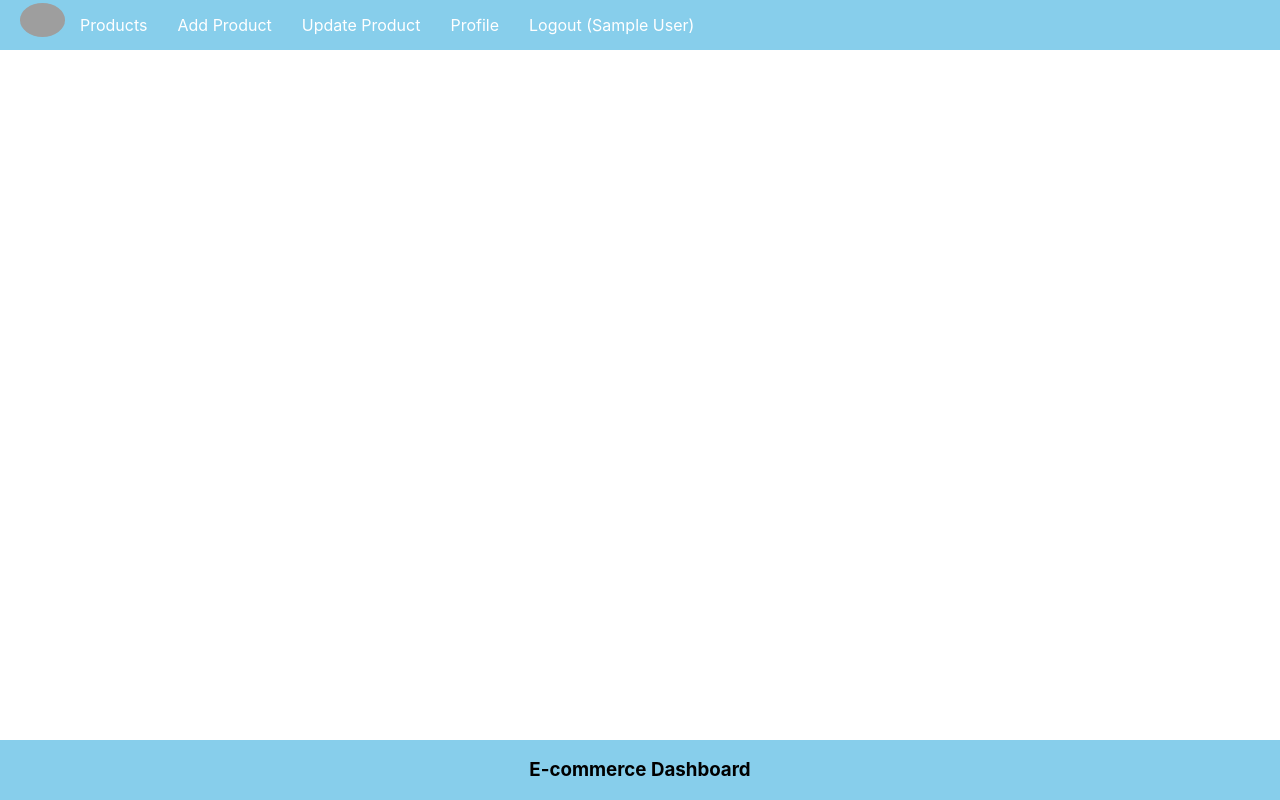
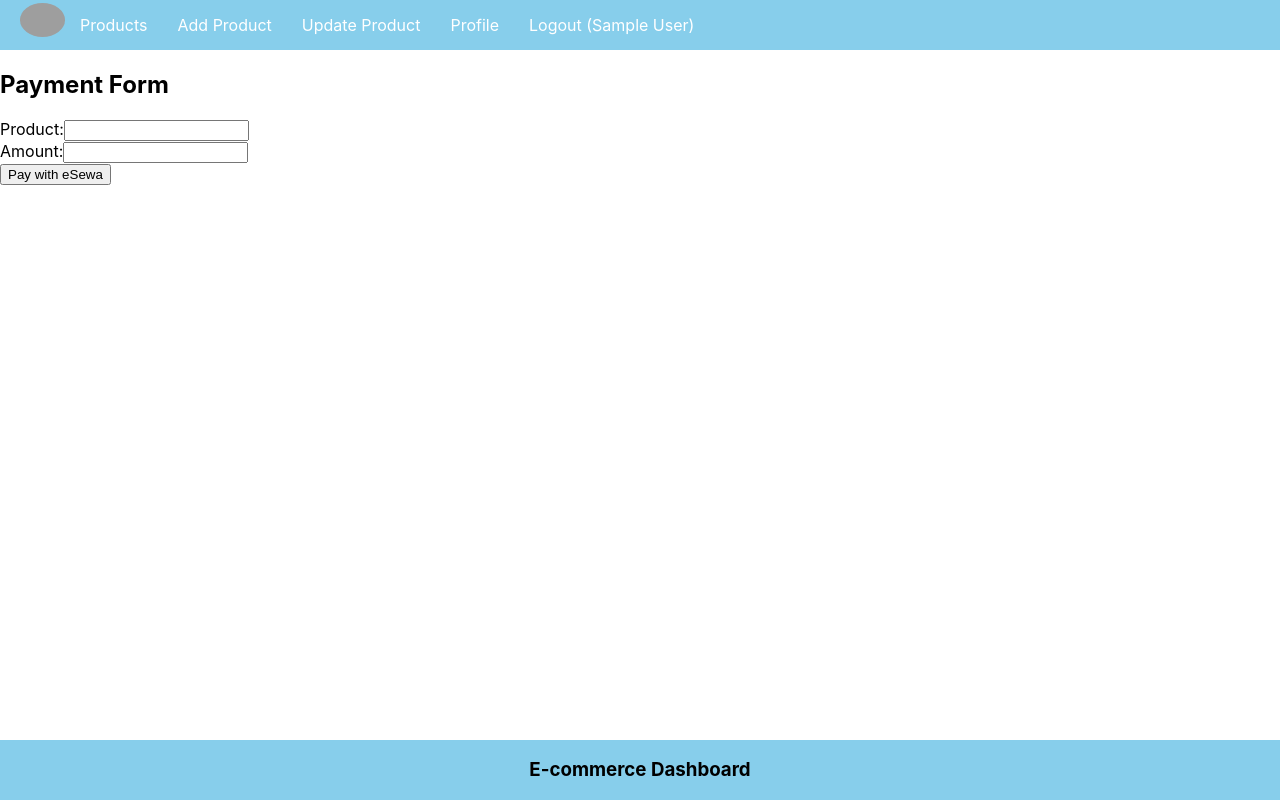
Before and after one commit to myselfbiwash/E-comm-Dashboard, a React (Vite) app in the folder frontend/: page /pay in a window 1280 px wide. Built offline with nearby package versions, Linux system fonts and the light colour scheme; no server answers; sample sign-in values are in the browser's storage; grey boxes are pictures that could not be loaded.

Commit message:
Add dotenv package and update App.jsx

```diff
--- a/frontend/package.json
+++ b/frontend/package.json
@@ -10,6 +10,7 @@
     "preview": "vite preview"
   },
   "dependencies": {
+    "dotenv": "^16.4.4",
     "mongoose": "^8.1.2",
     "react": "^18.2.0",
     "react-dom": "^18.2.0",
--- a/frontend/src/App.jsx
+++ b/frontend/src/App.jsx
@@ -11,10 +11,10 @@ import UpdateProduct from './components/UpdateProduct';
 import { useState } from 'react';
 //import EsewaForm from './components/eSewaForm';
 // import { useState } from 'react';
-// import PaymentForm from "./components/eSewaForm";
-// import SuccessPage from "./components/SuccessPage";
-// import FailurePage from "./components/FailurePage";
-// import EsewaPage from './components/eSewaPage';
+import PaymentForm from "./components/eSewaForm";
+import SuccessPage from "./components/SuccessPage";
+import FailurePage from "./components/FailurePage";
+import EsewaPage from './components/eSewaPage';
 
 function App() {
 
@@ -29,10 +29,10 @@ function App() {
             <Route path="/update/:id" element={<UpdateProduct />} />
             <Route path="/logout" element={<h1>Logout Component</h1>} />
             <Route path="/profile" element={<h1>Profile Component</h1>} />
-            {/* <Route path="/pay" element={<PaymentForm />} />
+            <Route path="/pay" element={<PaymentForm />} />
             <Route path="/payment/success" element={<SuccessPage />} />
             <Route path="/payment/failure" element={<FailurePage />} />
-            <Route path="/payment" element={<EsewaPage />} /> */}
+            <Route path="/payment" element={<EsewaPage />} />
 
           </Route>
           <Route path="/signup" element={<SignUp />} />
--- /dev/null
+++ b/frontend/src/components/FailurePage.jsx
@@ -0,0 +1,12 @@
+import React from "react";
+
+const FailurePage = () => {
+  return (
+    <div>
+      <h2>Payment Failed</h2>
+      <p>Sorry, the payment was not successful.</p>
+    </div>
+  );
+};
+
+export default FailurePage;
--- /dev/null
+++ b/frontend/src/components/SuccessPage.jsx
@@ -0,0 +1,12 @@
+import React from "react";
+
+const SuccessPage = () => {
+  return (
+    <div>
+      <h2>Payment Successful!</h2>
+      <p>Thank you for your payment.</p>
+    </div>
+  );
+};
+
+export default SuccessPage;
--- /dev/null
+++ b/frontend/src/components/eSewaForm.jsx
@@ -0,0 +1,49 @@
+import React, { useState } from "react";
+import {Navigate, useNavigate } from "react-router-dom";
+
+const PaymentForm = () => {
+  const navigate = useNavigate();
+  const [product, setProduct] = useState("");
+  const [amount, setAmount] = useState("");
+
+  const handleSubmit = async (e) => {
+    e.preventDefault();
+
+    try {
+      // Redirect the user to the eSewa login page
+      const state = {
+        pid: product,
+        tAmt: amount,
+        amt: amount
+      };
+      navigate("/payment", { state });
+    } catch (error) {
+      console.log("Error initiating payment:", error);
+    }
+  };
+
+  return (
+    <div>
+      <h2>Payment Form</h2>
+      <form onSubmit={handleSubmit}>
+        <label>Product:</label>
+        <input
+          type="text"
+          value={product}
+          onChange={(e) => setProduct(e.target.value)}
+        />
+        <br />
+        <label>Amount:</label>
+        <input
+          type="text"
+          value={amount}
+          onChange={(e) => setAmount(e.target.value)}
+        />
+        <br />
+        <button type="submit">Pay with eSewa</button>
+      </form>
+    </div>
+  );
+};
+
+export default PaymentForm;
--- /dev/null
+++ b/frontend/src/components/eSewaPage.jsx
@@ -0,0 +1,62 @@
+import React, { useEffect } from "react";
+
+import { useLocation } from "react-router-dom";
+const apiUrl = import.meta.env.VITE_API_URL;
+
+const EsewaPage =() =>{
+
+  const location = useLocation();
+  const { pid, tAmt, amt } = location.state;
+
+  console.log(apiUrl);
+    // const { amt, pid, tAmt, su, fu } = props.location.state.bookingData;props
+      useEffect(() => {
+    document.forms["payForm"].submit();
+  }, []);
+  return (
+    <section className="content">
+      <div className="row">
+        <div className="col-md-12">
+
+          <label>Esewa</label>
+          <div className="row">
+
+            <div className="col-md-12">
+
+              <div className="box">
+              <div className="box-header">
+
+              </div>
+              <div className="box-body">
+                <h3 style={{color: "darkgreen"}}>Please Wait...</h3>
+                <form name="payForm" id="payForm" action="https://uat.esewa.com.np/epay/main" method="POST">
+
+                  <input value={tAmt} name="tAmt" type="hidden" />
+                  <input value={amt} name="amt" type="hidden" />
+                  <input value="0" name="txAmt" type="hidden" />
+                  <input value="0" name="psc" type="hidden" />
+                  <input value="0" name="pdc" type="hidden" />
+                  <input value="EPAYTEST" name="scd" type="hidden" />
+                  <input value={pid} name="pid" type="hidden" />
+                  {/* <input value= "http://localhost:5000/payment/success" type="hidden" name="su" />
+                  <input value="http://localhost:5000/payment/failed" type="hidden" name="fu" />    */}
+                  <input value= { apiUrl+"/payment/success"} type="hidden" name="su" />
+                  <input value={ apiUrl+"/payment/failed"} type="hidden" name="fu" />
+                </form>
+                <h4 style={{color: "green"}}>Processing...</h4>
+
+              </div>
+              </div>
+            </div>
+
+
+          </div>
+
+        </div>
+
+      </div>
+    </section>
+  );
+};
+
+export default EsewaPage;
```
Also changed, not shown: 1 other file (tests, documents, lock files or other folders).
